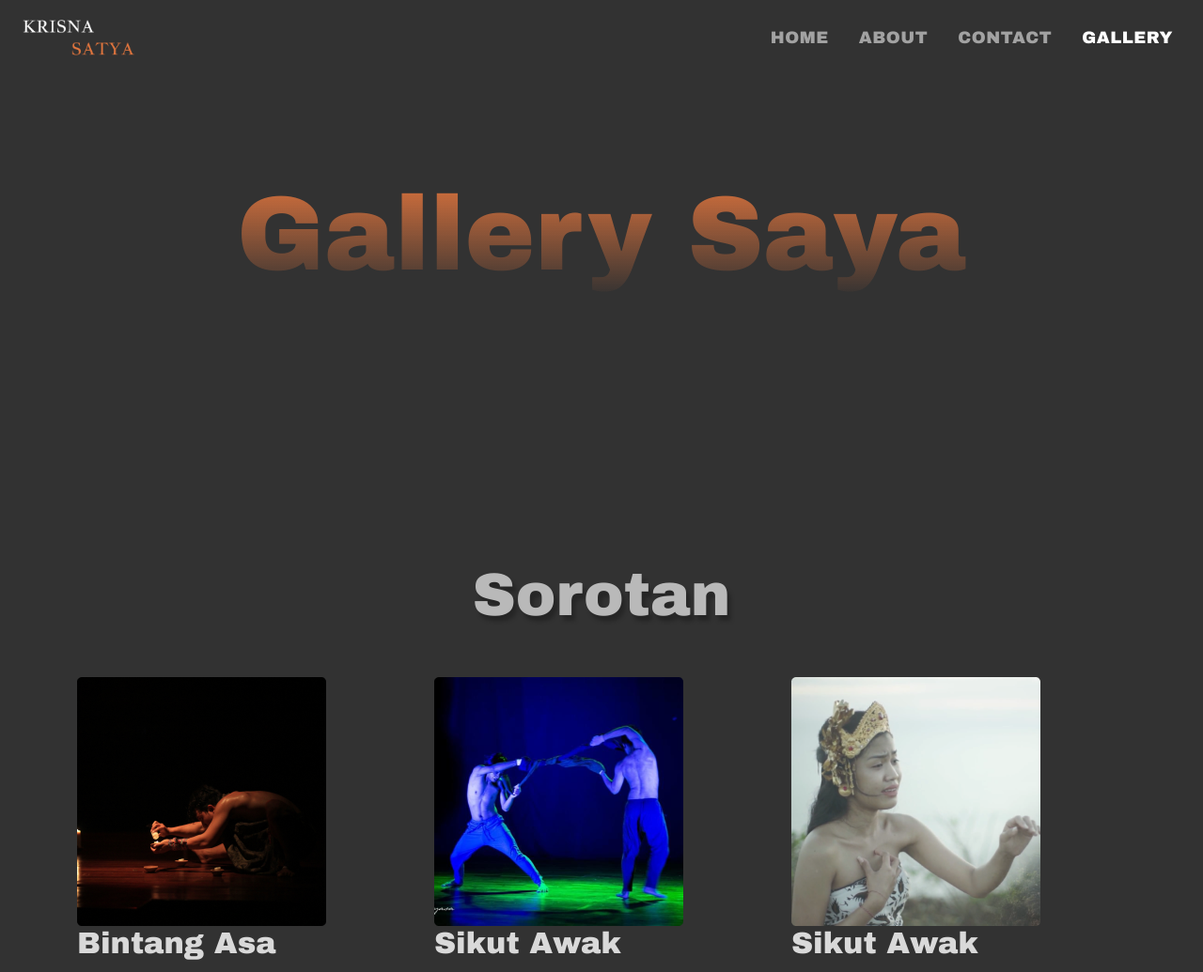
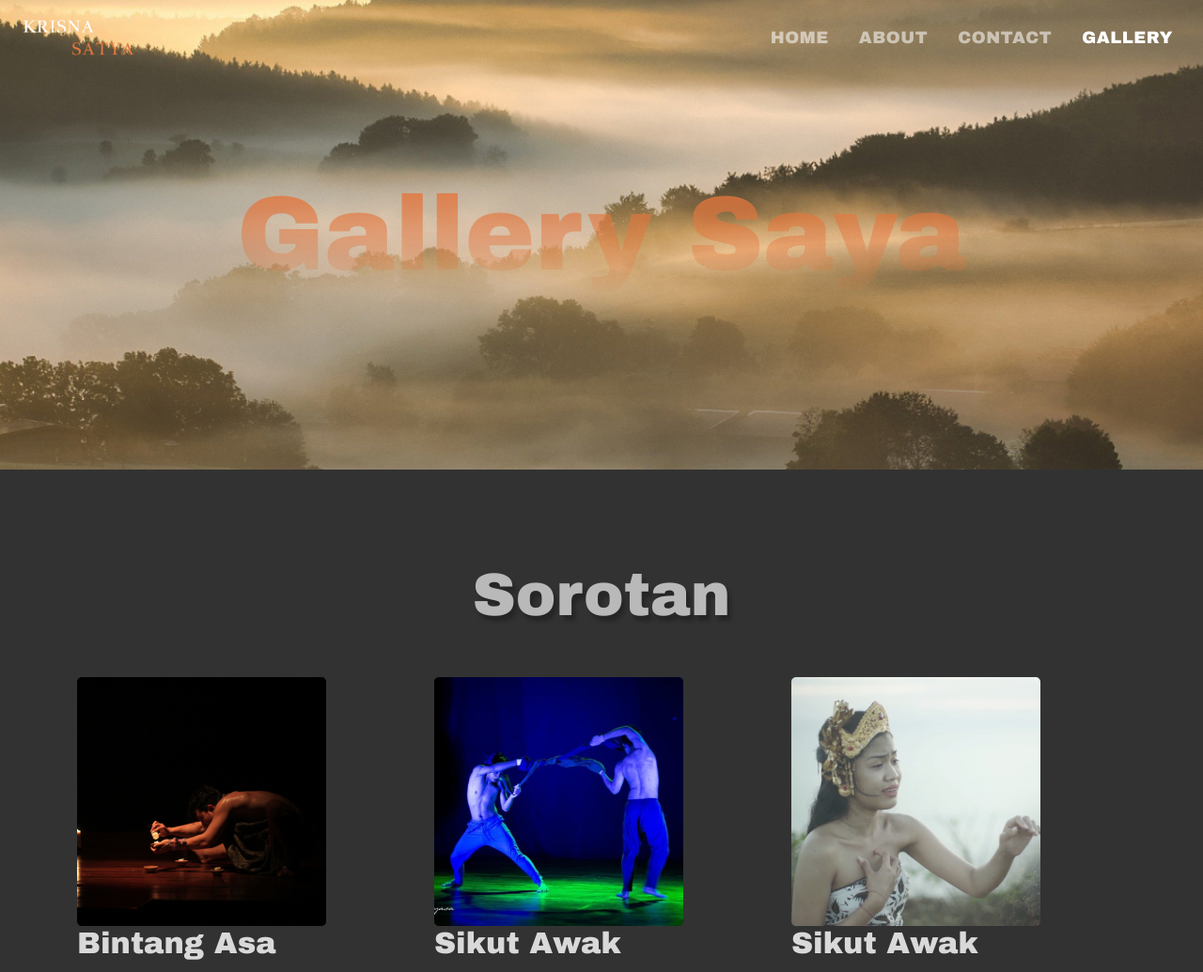
Before and after one commit to yanyiik99/krisna-satya, a plain HTML site: page gallery.html in a window 1280 px wide. Shown: the top 1035 px of the page at 94% size. Drawn offline with nearby package versions, Linux system fonts and the light colour scheme; the site is published under a folder, as on GitHub Pages, so addresses that start at the root find nothing.

Commit message:
memperbaiki sedikit banner gallery

```diff
--- a/css/styles.css
+++ b/css/styles.css
@@ -194,7 +194,7 @@ nav .navGallery ul {
 }
 
 .banner-gallery {
-  background-image: url(/img/gallery/header-gallery.jpg);
+  background-image: url('../img/gallery/header-gallery.jpg');
   max-width: 100% !important;
   min-height: 300px;
   background-attachment: fixed;
```
